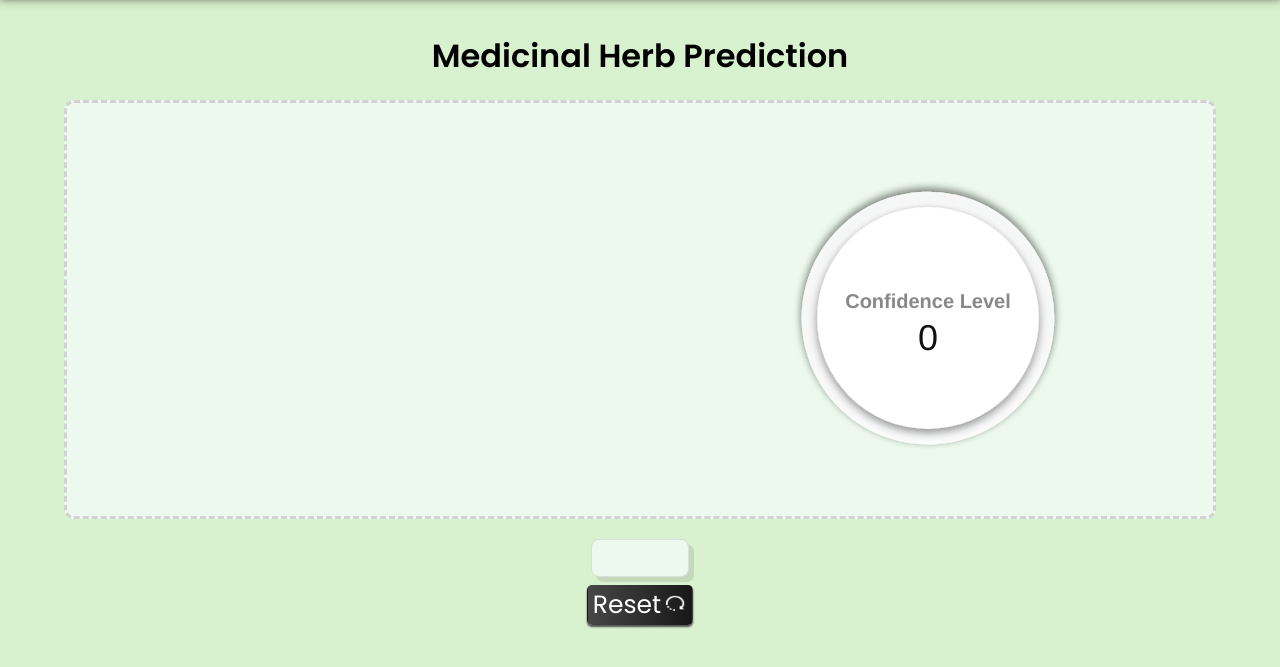
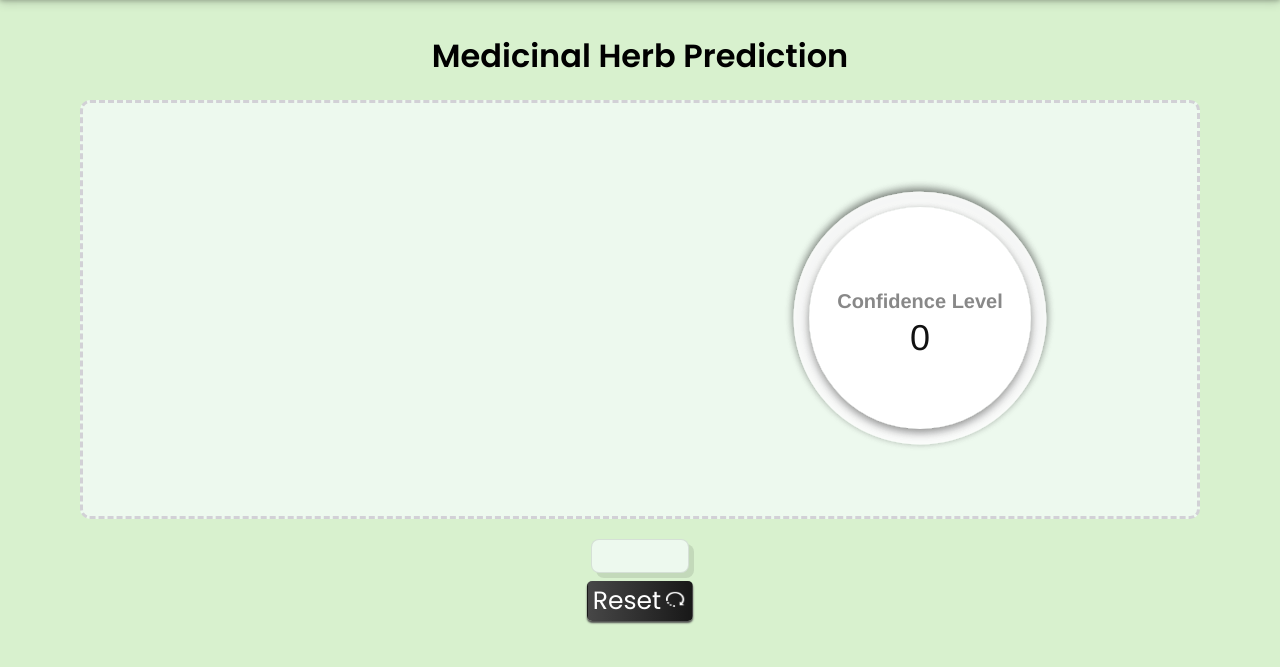
Before and after one commit to abhinav0git/SIHV1, a Flask app: template templates/result.html in a window 1280 px wide. Shown: the part 104-771 px from the top of the page. Run offline with Flask 3, Linux system fonts and the light colour scheme; the template is opened without the code that fills it, so the values that code supplies are empty; some libraries are stand-ins or nearby versions.

Commit message:
Update style.css

```diff
--- a/static/stylesheets/style.css
+++ b/static/stylesheets/style.css
@@ -7,6 +7,7 @@
     }
     #upsection {
         flex-direction: column;
+        margin: 0 1.5rem;
     }
 }
 
@@ -85,17 +86,18 @@ header {
 
 .uploadsection {
     padding: 2rem 0;
-    margin: 20 4rem;
+    margin: 20px 5rem;
     background-color: #EDF9EE;
     border-radius: 10px;
     min-height: 350px;
     max-height: fit-content;
+    max-width: 84rem;
     border: 3px dashed #d2d1d6;
     display: flex;
     flex-direction: row;
     align-items: center;
     justify-content: center;
-    height: 433px;
+    /* height: 433px; */
     transition: .1s ease-in-out;
 }
 
@@ -213,14 +215,14 @@ img#svgImage {
     box-shadow: #2424241e 5px 5px;
     max-height: fit-content;
     display: flex;
-    flex-direction: row;
+    flex-direction: column;
     align-items: center;
     justify-content: center;
     max-width: 850px;
 }
 
 .slogann{
-    margin: 2px 1rem;
+    margin: 0 1rem;
     padding: 1rem 2rem;
 }
 
```
